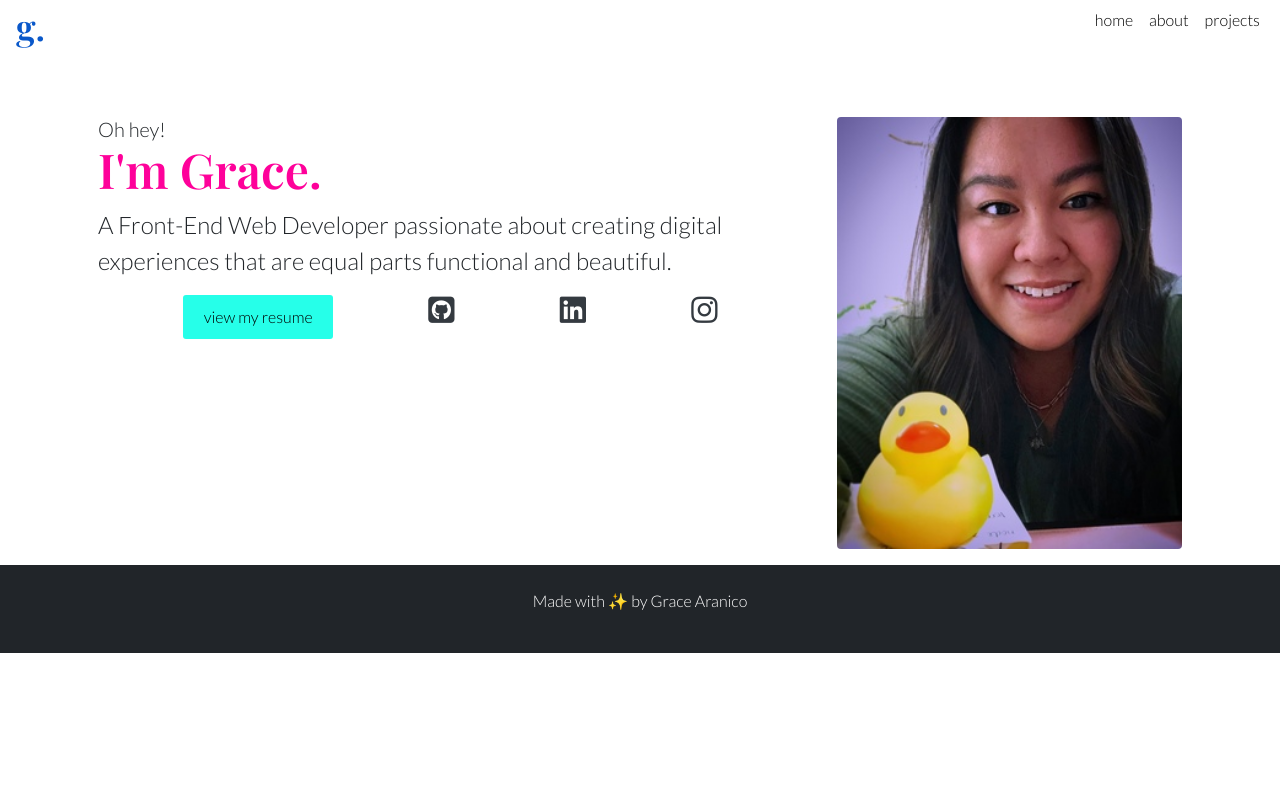
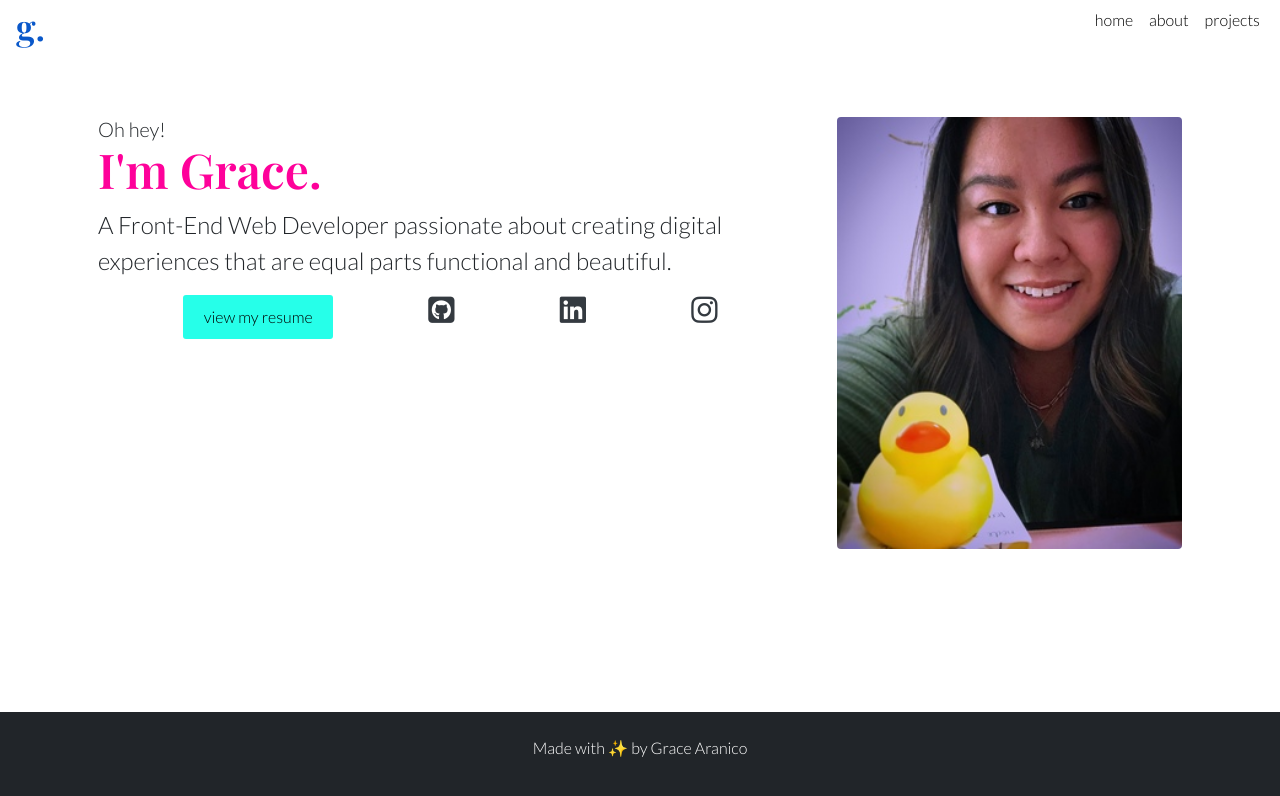
Before and after one commit to garanico/portfolio-web, a React (Create React App) app: page / in a window 1280 px wide. Shown: the top 796 px of the page. Built offline with nearby package versions, Linux system fonts and the light colour scheme.

Commit message:
fix footer on homepage and horizontal scroll on Projects

```diff
--- a/src/components/Homepage.js
+++ b/src/components/Homepage.js
@@ -4,7 +4,7 @@ import grace from "../img/grace.jpg";
 
 function Homepage() {
   return (
-  <div className="homepage-container pt-5 rounded-3 overflow-auto flex-shrink-0">
+  <div className="homepage-container pt-5 rounded-3 overflow-auto flex-grow-1">
       <div className="container">
         <div className="row rounded-3 p-3">
           <div className="col-md-8">
--- a/src/components/Projects.js
+++ b/src/components/Projects.js
@@ -4,13 +4,13 @@ import '../App.css';
 function Projects() {
   return (
 
-<div className="project-container pt-5 d-flex overflow-auto flex-grow-1">
+<div className="project-container pt-5 d-flex flex-grow-1">
 
-    <div className="row">
+    <div className="row d-flex w-100">
         <div className="project-header">
             <h3 className="font-lato text-center">take a look at my <h1 className="font-playfair color-hotpink"> projects</h1></h3>
         </div>
-
+        <div className="row">
             {/* Card 1 */}
             <div class="col-lg-4 col-md-12 mb-4 mb-lg-4">
                 <div className="card text-dark pc-overlay pc-img-1">
@@ -108,6 +108,7 @@ function Projects() {
             </div>
 
             {/* End of Cards list */}
+        </div>
 
 
     </div>
```
Lines whose indentation alone changed are shown as unchanged.
